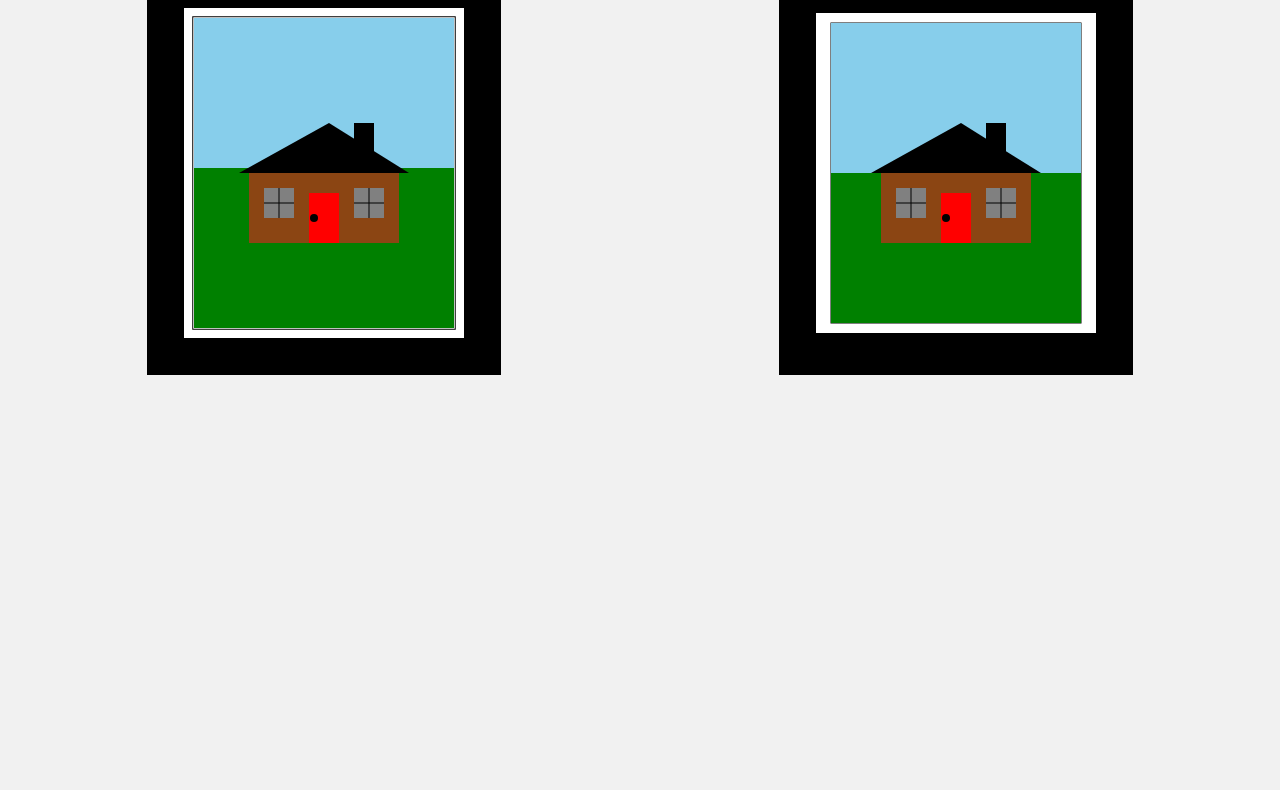
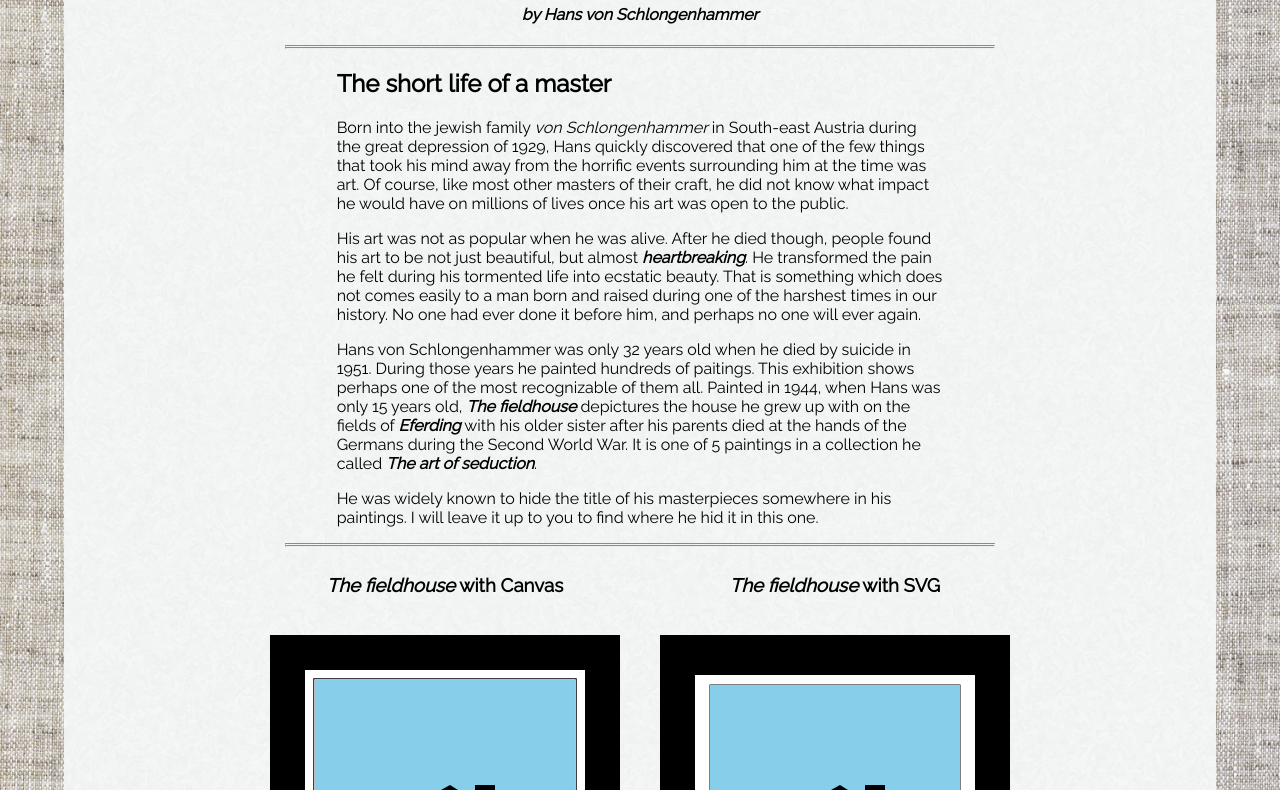
Before and after one commit to Olaussen/webdev, a plain HTML site: page P1/index.html in a window 1280 px wide. Shown: the part 208-998 px from the top of the page. Before the commit the page ends 800 px from the top, so only its background shows below. Drawn offline with nearby package versions, Linux system fonts and the light colour scheme.

Commit message:
Added believable story of Hans von Schlongenhammer. Also made some css

```diff
--- a/P1/index.html
+++ b/P1/index.html
@@ -6,13 +6,36 @@
     <meta name="viewport" content="width=device-width, initial-scale=1.0">
     <title>Project 1 - The art of seduction</title>
     <script src="https://code.jquery.com/jquery-3.5.1.min.js"></script>
+    <link href="https://fonts.googleapis.com/css?family=Raleway" rel="stylesheet">
     <link rel="stylesheet" href="main.css">
 </head>
 
 <body>
-    <div id="maincontainer">
+    <div id="container">
         <h1>The art of seduction</h1>
-        <h4><i>by Hauk Aleksander Olaussen</i></h4>
+        <h4><i>by Hans von Schlongenhammer</i></h4>
+        <hr class="line">
+        <div id="information">
+            <h2>The short life of a master</h2>
+            <p>
+                Born into the jewish family <i>von Schlongenhammer</i> in South-east Austria during the great depression of 1929, Hans quickly discovered that one of the few things that took his mind away from the horrific events surrounding him at the
+                time was art. Of course, like most other masters of their craft, he did not know what impact he would have on millions of lives once his art was open to the public.
+            </p>
+            <p>
+                His art was not as popular when he was alive. After he died though, people found his art to be not just beautiful, but almost <i><b>heartbreaking</b></i>. He transformed the pain he felt during his tormented life into ecstatic beauty.
+                That is something which does not comes easily to a man born and raised during one of the harshest times in our history. No one had ever done it before him, and perhaps no one will ever again.
+            </p>
+
+            <p>
+                Hans von Schlongenhammer was only 32 years old when he died by suicide in 1951. During those years he painted hundreds of paitings. This exhibition shows perhaps one of the most recognizable of them all. Painted in 1944, when Hans was only 15 years old,
+                <i><b>The fieldhouse</b></i> depictures the house he grew up with on the fields of <i><b>Eferding</b></i> with his older sister after his parents died at the hands of the Germans during the Second World War. It is one of 5 paintings in
+                a collection he called <i><b>The art of seduction</b></i>.
+            </p>
+            <p>
+                He was widely known to hide the title of his masterpieces somewhere in his paintings. I will leave it up to you to find where he hid it in this one.
+            </p>
+        </div>
+        <hr class="line">
         <div id="pictures">
             <div class="artcontainer">
                 <h3><i>The fieldhouse</i> with Canvas</h5>
@@ -23,6 +46,7 @@
                     <svg id="svg-art" class="art"></svg>
             </div>
         </div>
+        <hr class="line">
     </div>
     <script src="index.js"></script>
 </body>
--- a/P1/main.css
+++ b/P1/main.css
@@ -1,19 +1,44 @@
 html {
-    background: #f1f1f1;
+    font-family: Raleway, serif;
+    background-image: url("images/fabric.jpg");
 }
 
-#maincontainer {
+#container {
+    background-image: url("images/paper_fibers.png");
+    min-width: 750px;
+    max-width: 80%;
+    height: 100%;
+    margin: 5% auto;
+    padding: 70px;
     text-align: center;
+}
+
+@media only screen and (max-width: 950px) {
+    #pictures {
+        display: flex;
+        flex-direction: column;
+    }
 }
 
 #pictures {
     display: flex;
-    justify-content: space-around;
+    justify-content: center;
+}
+
+#information {
+    text-align: left;
+    margin: 0 auto;
+    max-width: 60%;
 }
 
 .art {
     width: 350px;
     height: 400px;
     background-color: white;
-    border: 2px solid black;
+    margin: 20px;
 }
+
+.line {
+    width: 70%;
+    border-top: 3px double #8c8b8b;
+}
```
Also changed, not shown: P1/images/fabric.jpg (added), P1/images/paper_fibers.png (added).
